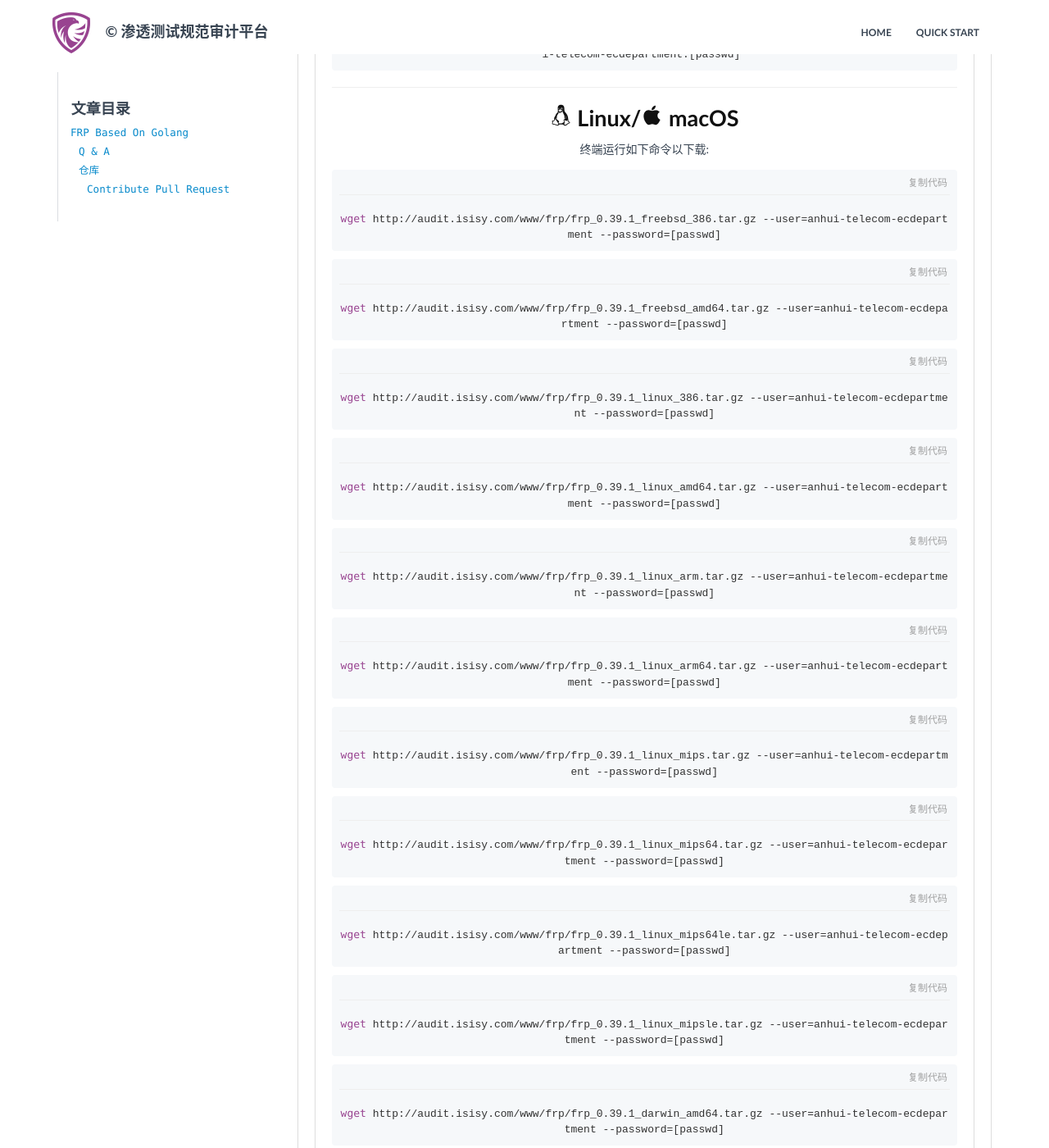
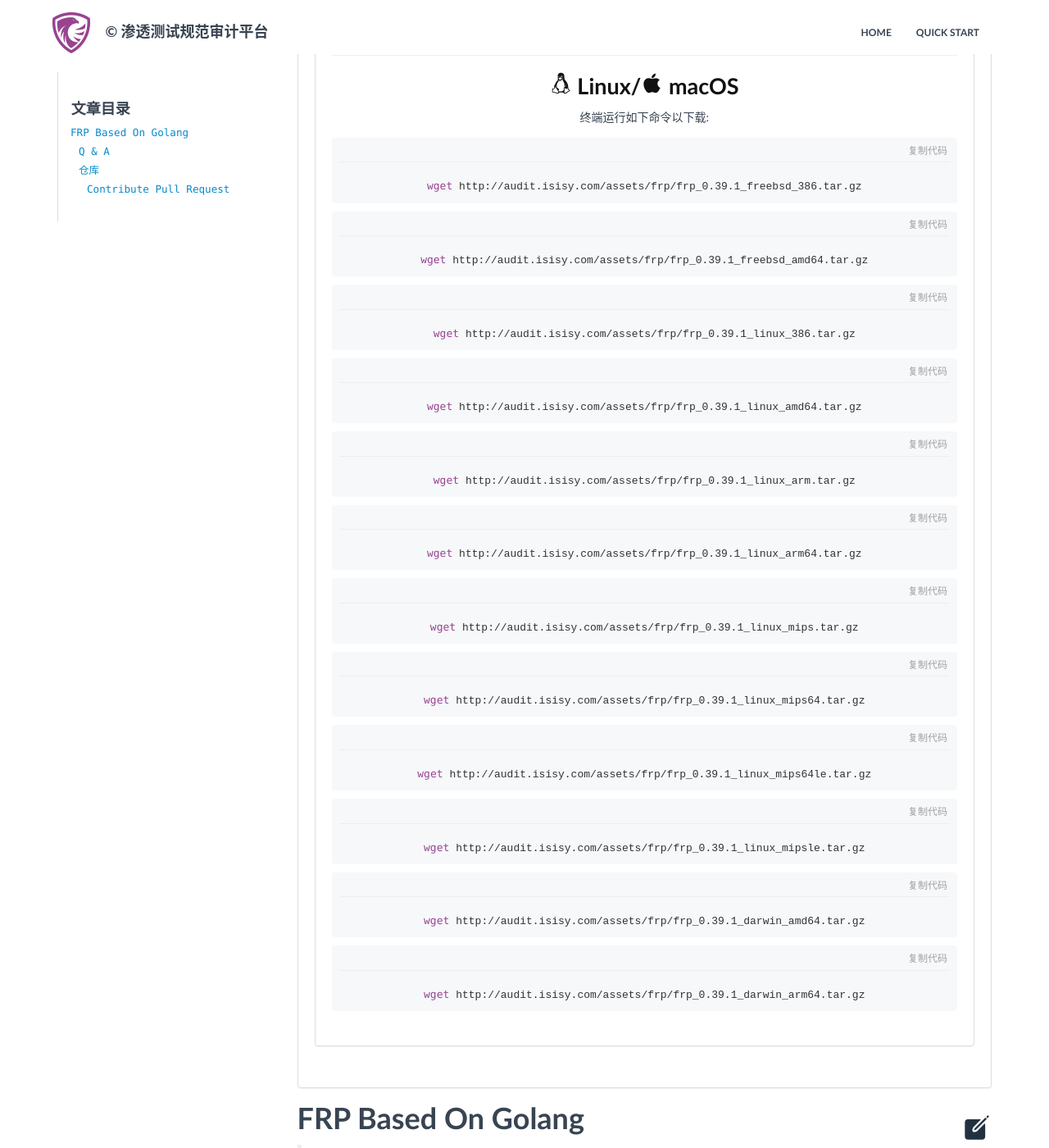
Before and after one commit to sentryCyberSec/annealing-plantform, a Jekyll site: the page built from anhui-telecom-ecdepartment/_posts/anhui-telecom-ecdepartment/2021-11-23-FRP-Based-On-Golang.md, in a window 1280 px wide and 1400 px high, scrolled down 868 px. Shown: the whole window at 82% size. Built offline with Jekyll 4.4.1, drawn with Linux system fonts in a browser that asks for light colours; the table of contents is made by our own code; some of the changed text lies outside the part shown.

Commit message:
[2022/02/17/16:08:51]<更新::rm>commit by bin4xin.
Signed-off-by: bin4xin <1904829268@qq.com>

```diff
--- a/anhui-telecom-ecdepartment/_layouts/anhui-telecom-ecdepartment.html
+++ b/anhui-telecom-ecdepartment/_layouts/anhui-telecom-ecdepartment.html
@@ -86,7 +86,7 @@
 												<p>终端运行如下命令以下载:</p>
 											</h4>
 											{% for links in page.windows-link %}
-											<pre><code><span><span class="token prompt">curl </span>-s -DownloadString {{site.url}}/assets/frp/{{links}} -u "{{site.project}}:[passwd]"</span></code></pre>
+											<pre><code><span><span class="token prompt">curl </span>-s -DownloadString {{site.url}}/assets/frp/{{links}}</span></code></pre>
 											{% endfor %}
 											<hr>
 											<div class="download-title"><ion-icon name="logo-tux"></ion-icon> Linux/<ion-icon name="logo-apple"></ion-icon> macOS</div>
@@ -94,7 +94,7 @@
 												<p>终端运行如下命令以下载:</p>
 											</h4>
 											{% for links in page.others-link %}
-											<pre><code><span><span class="token prompt">wget </span>{{site.url}}/www/frp/{{links}} --user={{site.project}} --password=[passwd]</span></code></pre>
+											<pre><code><span><span class="token prompt">wget </span>{{site.url}}/assets/frp/{{links}}</span></code></pre>
 											{% endfor %}
 											<p></p>
 										</div>
```
Also changed, not shown: .github/workflows/cache.yml (deleted), .github/workflows/deploy.yml (added), .github/workflows/harmony.yml (deleted), CHANGELOG.md (deleted).
